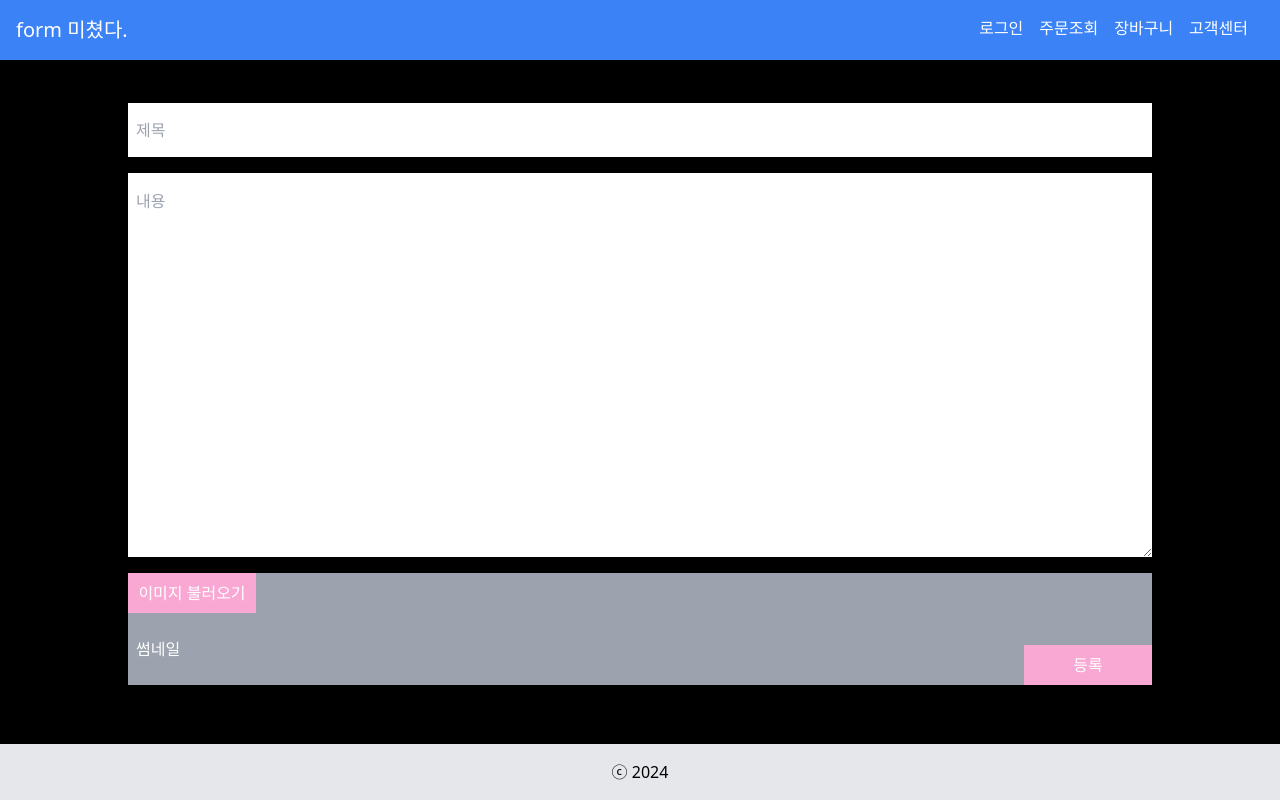
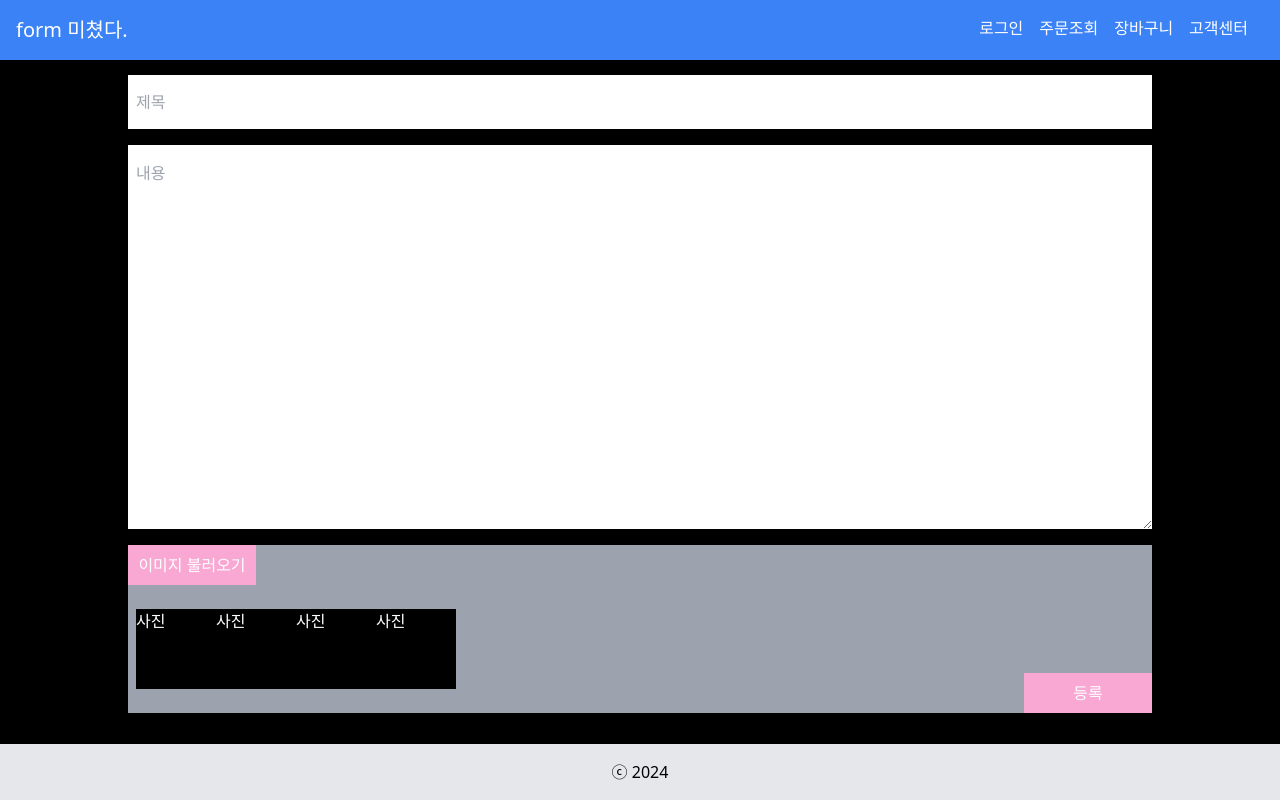
Before and after one commit to KDT-IaaS-Class-One-Group/KDT-IaaS-4team-ERP, a Next.js app: page /writing in a window 1280 px wide. Built offline with nearby package versions, Linux system fonts and the light colour scheme.

Commit message:
feat : 고객센터 글쓰기 페이지 업데이트

```diff
--- a/app/(customer)/writing/page.tsx
+++ b/app/(customer)/writing/page.tsx
@@ -28,7 +28,12 @@ export default function WritingPage() {
                     <button className="bg-pink-300 w-32 h-10 mb-4">
                         <div className="text-center py-2">이미지 불러오기</div>
                     </button>
-                    <div className="text-left py-2 pl-2">썸네일</div>
+                    <div className="text-left py-2 pl-2 flex">
+                        <div className="w-20 h-20 bg-black"> 사진 </div>
+                        <div className="w-20 h-20 bg-black"> 사진 </div>
+                        <div className="w-20 h-20 bg-black"> 사진 </div>
+                        <div className="w-20 h-20 bg-black"> 사진 </div>
+                    </div>
                 </div>
 
                 {/* Area4: 등록 버튼(input button) */}
```
